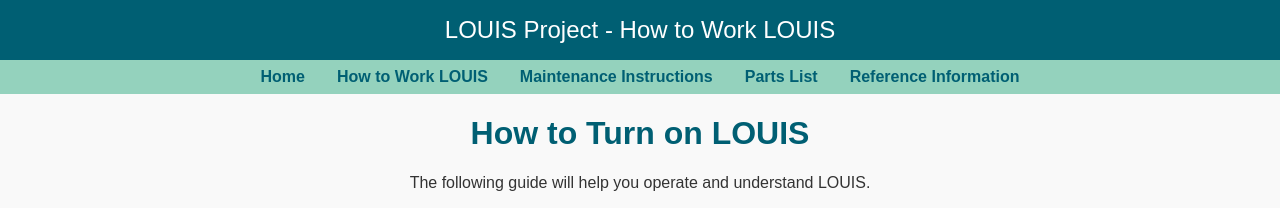
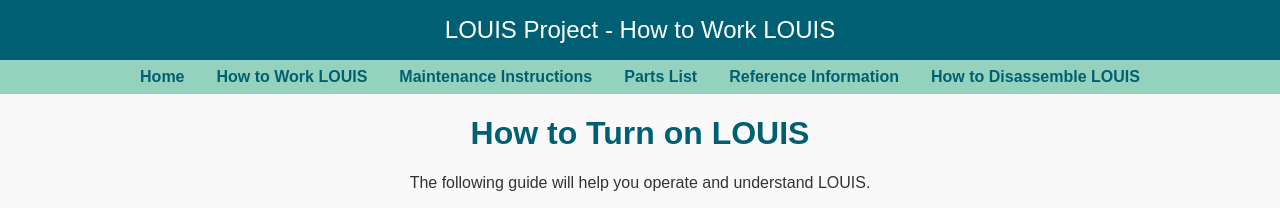
Before and after one commit to megburkes1/LOUIS, a plain HTML site: page how-to-work-louis.html in a window 1280 px wide. Shown: the top 208 px of the page. Drawn offline with Linux system fonts and the light colour scheme.

Commit message:
Update how-to-work-louis.html

```diff
--- a/how-to-work-louis.html
+++ b/how-to-work-louis.html
@@ -92,6 +92,7 @@ h1 {
     <a href="maintenance.html">Maintenance Instructions</a>
     <a href="parts-list.html">Parts List</a>
     <a href="reference-info.html">Reference Information</a>
+    <a href="how-to-disassemble-louis.html">How to Disassemble LOUIS</a>
   </nav>
 
   <!-- Main content -->
```
